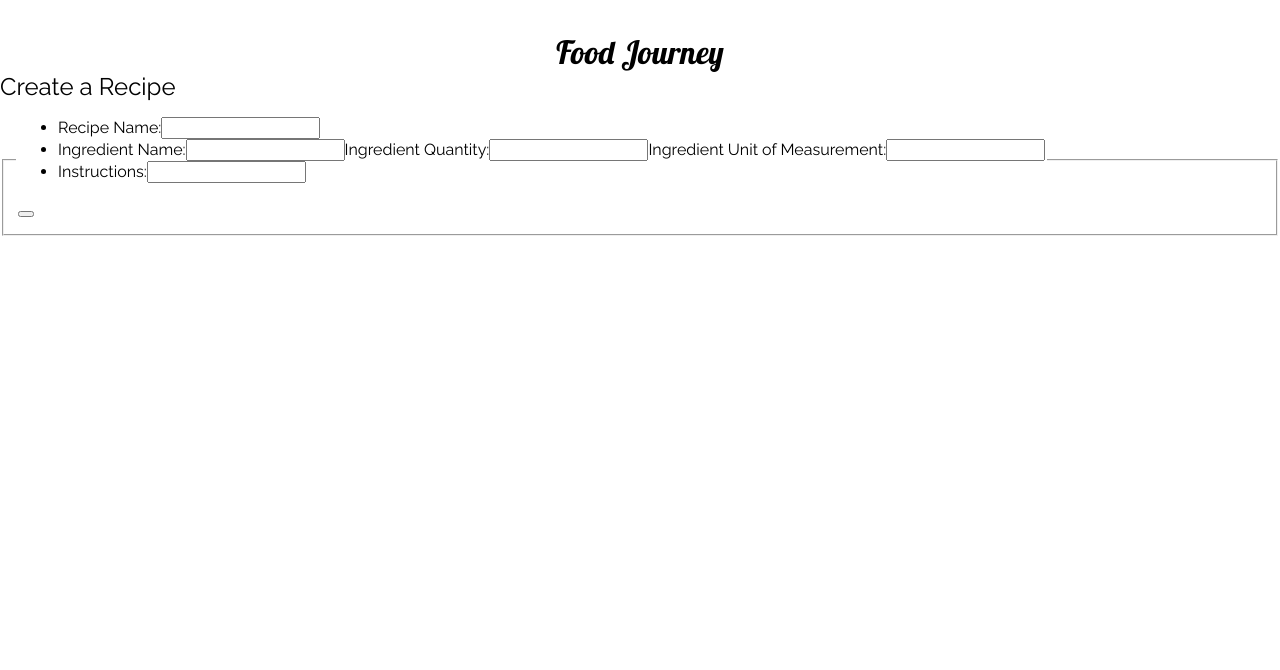
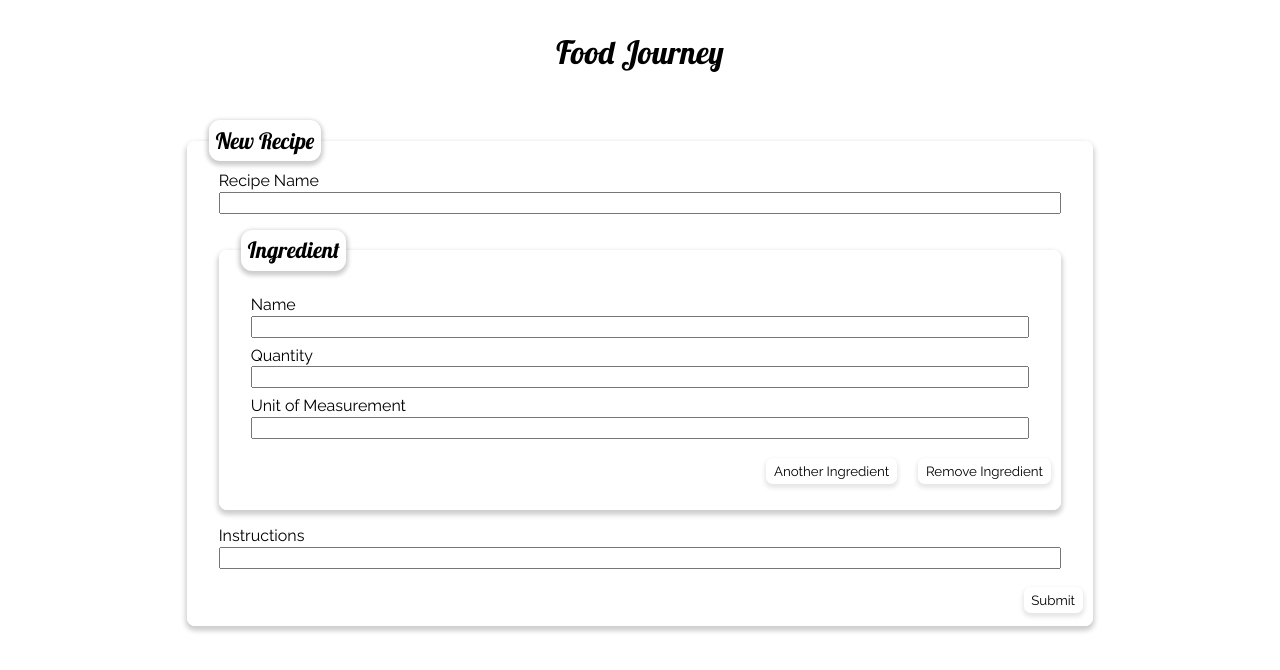
Before and after one commit to ChristopherJPan/food-journey-1, a React app: page /#/CreateRecipe in a window 1280 px wide. Shown: the top 670 px of the page. Built offline with nearby package versions, Linux system fonts and the light colour scheme.

Commit message:
styled createRecipe features

```diff
--- a/src/createRecipe/components/CreateRecipe.jsx
+++ b/src/createRecipe/components/CreateRecipe.jsx
@@ -32,31 +32,43 @@ const CreateRecipe = props => {
   // instructions: action.payload.instructions,
 
   return (
+    <section id="createRecipe">
+      <fieldset id="newRecipe">
+        <legend>New Recipe</legend>
         <form>
-      <fieldset>
-        <legend>
           <ul>
             <li>
-              <label for="recipeName">Recipe Name:</label>
+              <label for="recipeName">Recipe Name</label>
               <input type="text" id="recipeName" />
             </li>
+            <fieldset id="ingredients">
+              <legend>Ingredient</legend>
+              <ul>
                 <li>
-              <label for="ingredientName">Ingredient Name:</label>
+                  <label for="ingredientName">Name</label>
                   <input type="text" id="ingredientName" />
-              <label for="ingredientQuantity">Ingredient Quantity:</label>
+                </li>
+                <li>
+                  <label for="ingredientQuantity">Quantity</label>
                   <input type="text" id="ingredientQuantity" />
-              <label for="ingredientUnit">Ingredient Unit of Measurement:</label>
+                </li>
+                <li>
+                  <label for="ingredientUnit">Unit of Measurement</label>
                   <input type="text" id="ingredientUnit" />
                 </li>
+                <button onClick='x'>Remove Ingredient</button>
+                <button onClick='x'>Another Ingredient</button>
+              </ul>
+            </fieldset>
             <li>
-              <label for="instructions">Instructions:</label>
+              <label for="instructions">Instructions</label>
               <input type="text" id="instructions" />
             </li>
           </ul>
-          <button onClick='x'></button>
-        </legend>
+          <button onClick='x'>Submit</button>
+        </form>
       </fieldset>
-    </form>
+    </section>
   );
 };
 
--- a/src/createRecipe/containers/CreateRecipeContainer.jsx
+++ b/src/createRecipe/containers/CreateRecipeContainer.jsx
@@ -25,8 +25,6 @@ class CreateRecipeContainer extends Component {
   render() {
     return(
       <div id="createRecipeContainer">
-        <h2>Create a Recipe</h2>
-
         <CreateRecipe />
       </div>
     );
--- a/src/styles.scss
+++ b/src/styles.scss
@@ -11,6 +11,7 @@ h1 {
   margin-top: 1em;
   font-family: Lobster;
 }
+
 div#mainContainer {
   display: grid;
   grid-template-columns: 1fr minmax(auto, 7fr) 1fr;
@@ -53,7 +54,63 @@ div#mainContainer {
       margin: 1em;
       color: rgba(255, 255, 255, 0.6);
     }
-    fieldset.recipe {
+    h5 {
+      text-align: right;
+      margin-right: 2em;
+      padding-left: min(6em, 10%);
+    }
+    div.ingredients, div.instructions {
+      text-align: left;
+      margin: 0 2em;
+    }
+  }
+}
+
+div#createRecipeContainer {
+  display: grid;
+  grid-template-columns: 1fr minmax(auto, 7fr) 1fr;
+  grid-template-rows: 1em 3em minmax(auto, 1fr) 1fr;
+  grid-gap: 1em;
+  width: 100%;
+  height: 100vh;
+  box-sizing: border-box;
+  section#createRecipe {
+    display: grid;
+    grid-column: 2;
+    grid-row: 2;
+    ul {
+      margin: 0;
+      padding: 0;
+      li {
+        display: grid;
+        align-items: center;
+        margin: 0.5em 2em;
+        label {
+          text-align: left;
+          padding-bottom: 0.1em;
+        }
+      }
+    }
+    fieldset#ingredients {
+      padding: 1em 0;
+    }
+    button {
+      margin: 0.8em;
+      padding: 0.3em 0.5em;
+      float: right;
+      border: 0.1em solid rgba(0,0,0,0);
+      border-radius: 0.5em;
+      background: #fff;
+      box-shadow: 0 0.2em 0.3em 0.1em rgba(0,0,0,0.1);
+      &:hover {
+        background-color: #eef;
+        border: 0.1em solid #aaf;
+      }
+    }
+  }
+}
+
+fieldset {
   background-color: #fff;
   border: none;
   margin: 1em 2em;
@@ -69,15 +126,4 @@ div#mainContainer {
     font-size: 1.4em;
     font-family: Lobster;
   }
-      h5 {
-        text-align: right;
-        margin-right: 2em;
-        padding-left: min(6em, 10%);
 }
-      div.ingredients, div.instructions {
-        text-align: left;
-        margin: 0 2em;
-      }
-    }
-  }
-}
```
Lines whose indentation alone changed are shown as unchanged.
